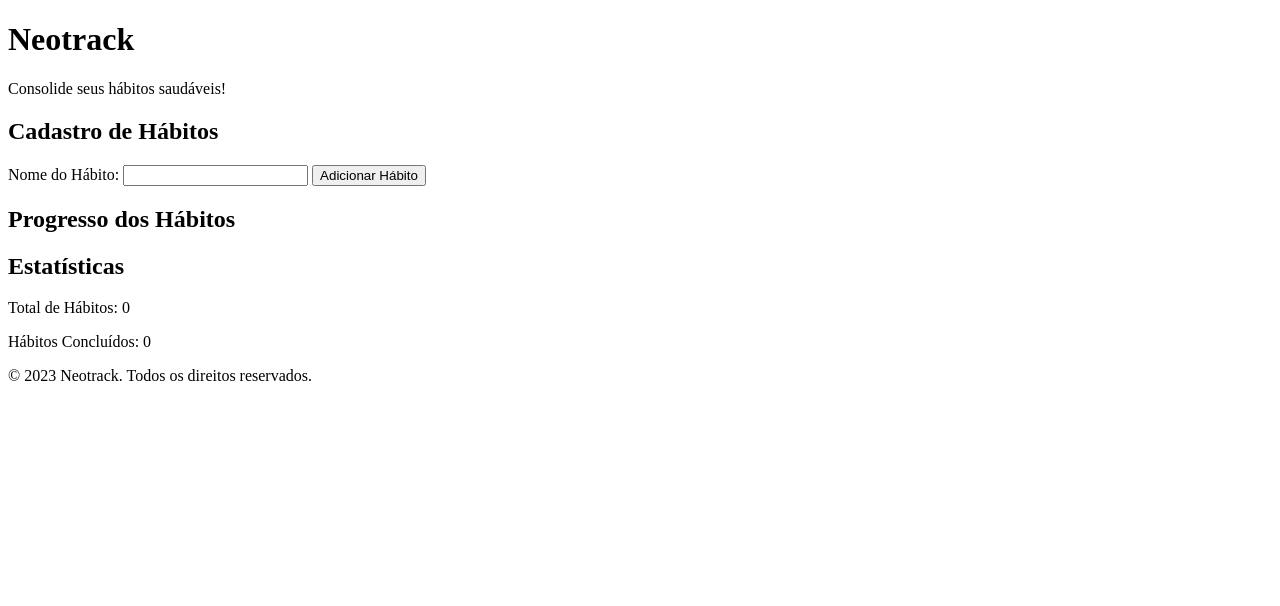
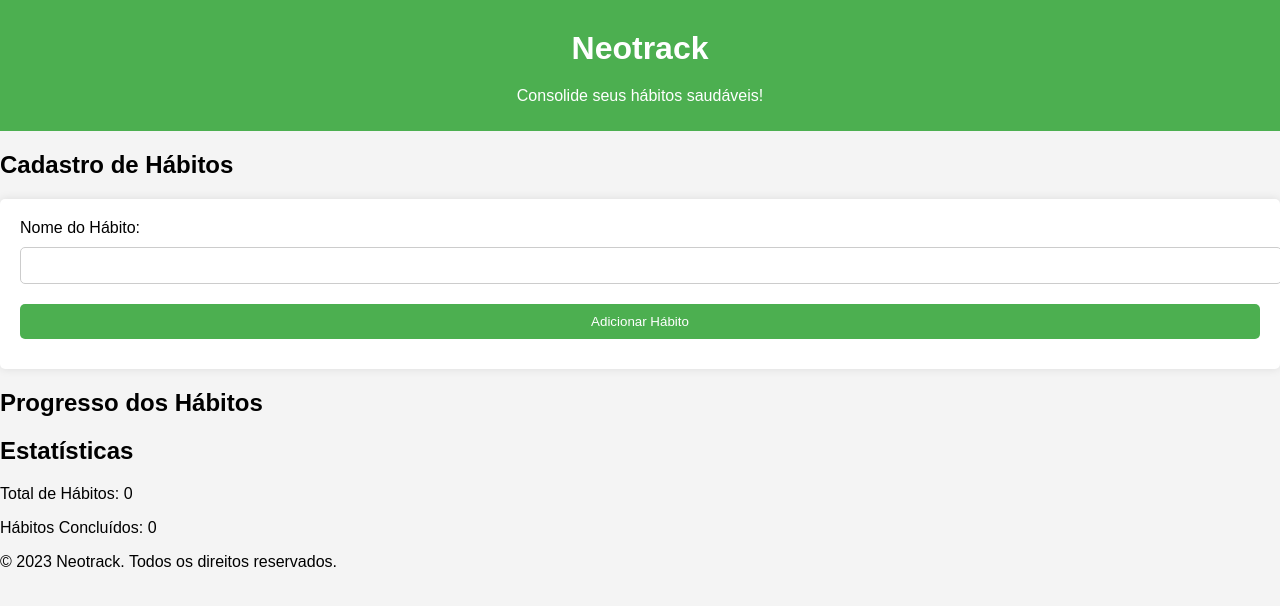
Before and after one commit to eduardoh05/neotrack-habit-tracker-gitflow, a plain HTML site: page src/index.html in a window 1280 px wide. Drawn offline with Linux system fonts and the light colour scheme.

Commit message:
hotfix(css): restaura classes removidas acidentalmente na página principal

```diff
--- a/src/css/style.css
+++ b/src/css/style.css
@@ -1,3 +1,77 @@
+/*Estilos da pagina principal*/
+body {
+    font-family: Arial, sans-serif;
+    background-color: #f4f4f4;
+    margin: 0;
+    padding: 0;
+}
+
+header {
+    background: #4CAF50;
+    color: white;
+    padding: 10px 0;
+    text-align: center;
+}
+
+.container {
+    width: 80%;
+    margin: auto;
+    overflow: hidden;
+}
+
+h1 {
+    margin: 20px 0;
+}
+
+form {
+    background: white;
+    padding: 20px;
+    border-radius: 5px;
+    box-shadow: 0 0 10px rgba(0, 0, 0, 0.1);
+}
+
+input[type="text"],
+input[type="number"],
+button {
+    padding: 10px;
+    margin: 10px 0;
+    border: 1px solid #ccc;
+    border-radius: 5px;
+    width: 100%;
+}
+
+button {
+    background: #4CAF50;
+    color: white;
+    border: none;
+    cursor: pointer;
+}
+
+button:hover {
+    background: #45a049;
+}
+
+.stats {
+    margin-top: 20px;
+    background: white;
+    padding: 20px;
+    border-radius: 5px;
+    box-shadow: 0 0 10px rgba(0, 0, 0, 0.1);
+}
+
+.stat {
+    margin: 10px 0;
+}
+
+.icon {
+    width: 24px;
+    height: 24px;
+    vertical-align: middle;
+    margin-right: 5px;
+}
+
+/*Estilos da pagina de login*/
+
 .login-container {
     max-width: 350px;
     margin: 80px auto;
```
